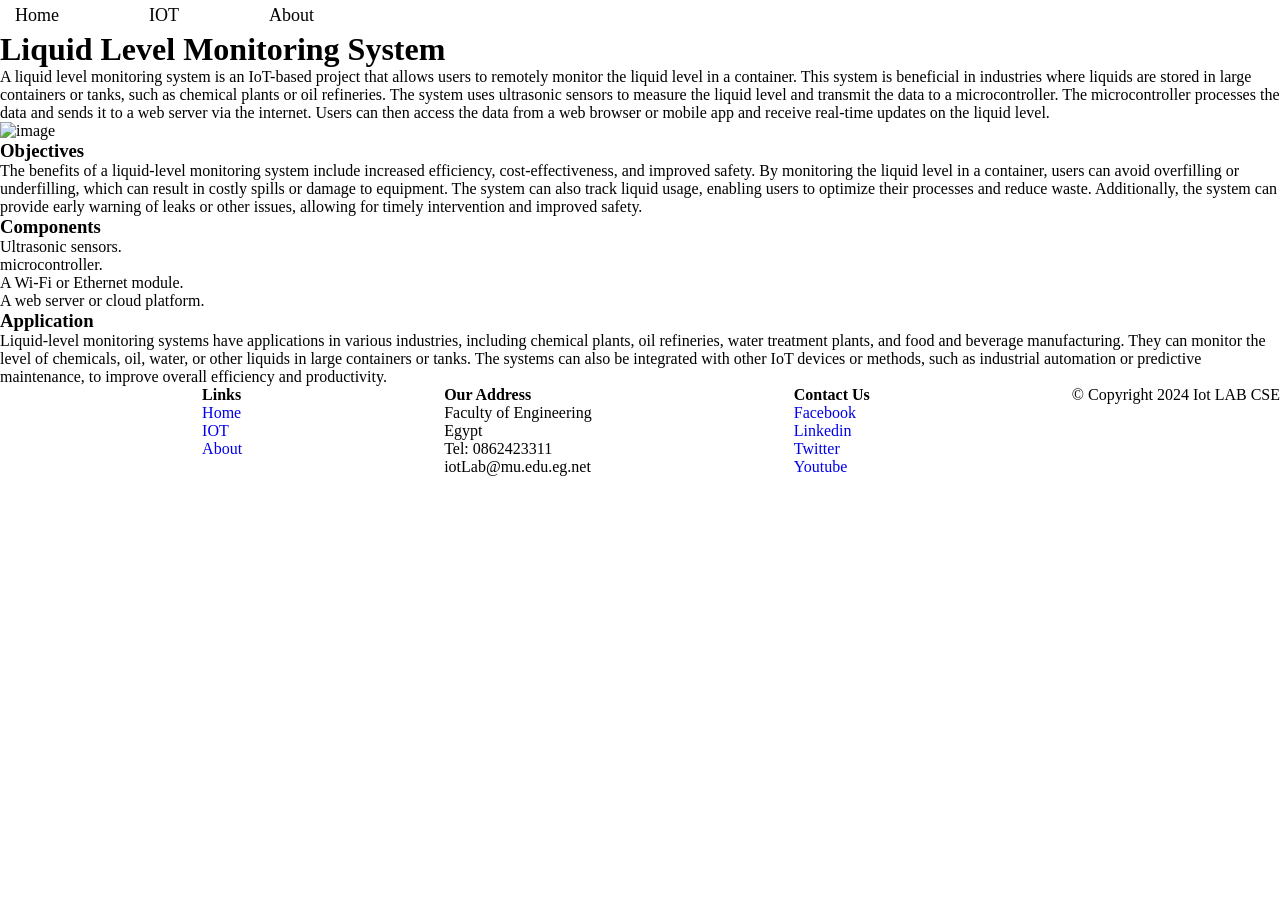
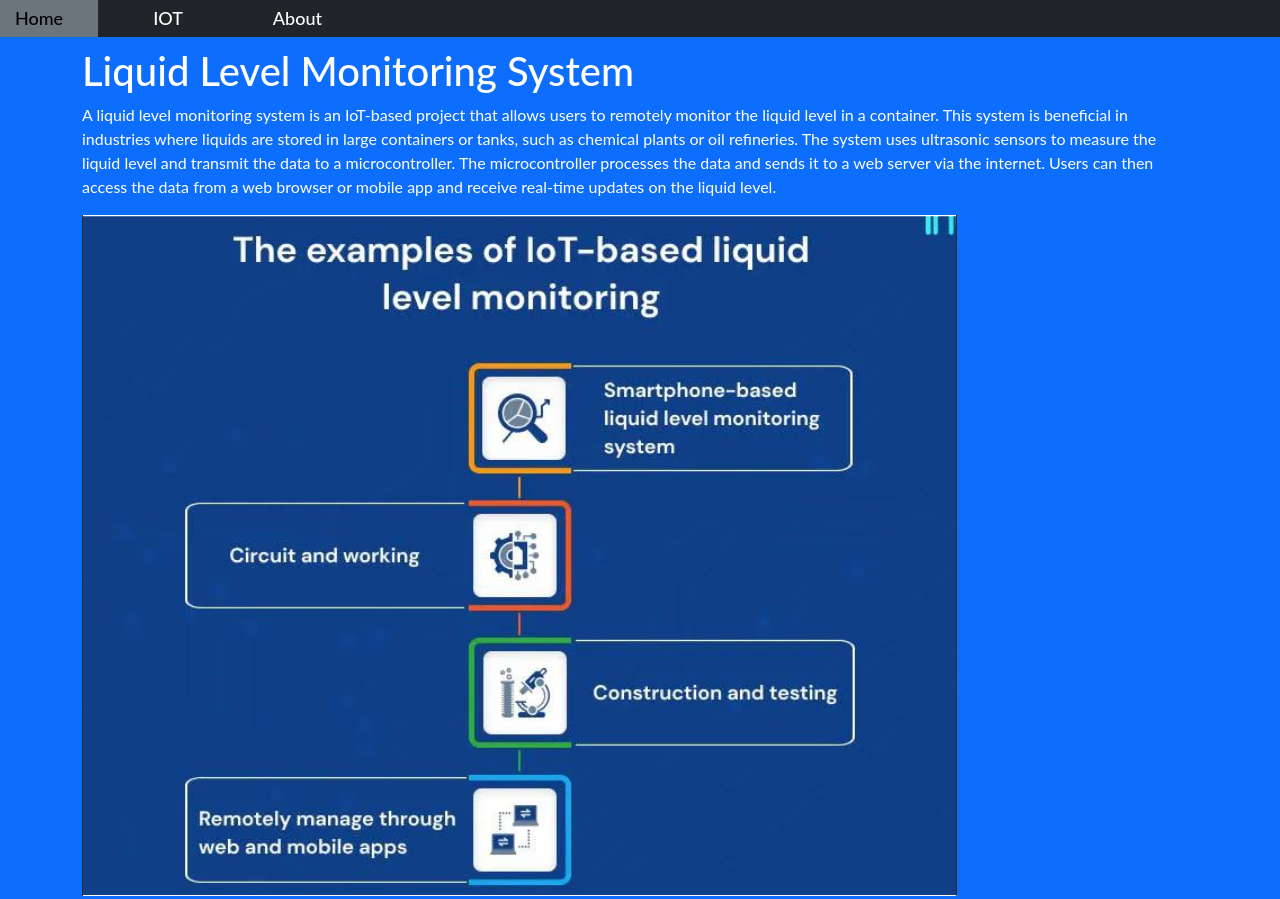
Before and after one commit to Mabona3/IOT, a plain HTML site: page index.html in a window 1280 px wide. Shown: the top 899 px of the page. Before the commit the page ends 800 px from the top, so only its background shows below. Drawn offline with Linux system fonts and the light colour scheme.

Commit message:
Initial Commit

```diff
--- a/index.html
+++ b/index.html
@@ -5,21 +5,22 @@
         <meta name="viewport" content="width=device-width, initial-scale=1.0">
         <!-- Style Sheets-->
         <link rel="stylesheet" href="./style/index.css">
+        <link rel="stylesheet" href="./style/bootstrap.min.css">
         <link rel="stylesheet" href="./style/style.css">
         <!-- Page Title -->
         <title>Liquid Monitoring</title>
     </head>
     <body>
-        <nav class="nav-bar">
-            <ul nav-bar-ul>
-                <li class="nav-bar_li_active"><a href="#">Home<a></li>
+        <nav class="bg-dark nav-bar">
+            <ul class="nav-bar_ul">
+                <li class="bg-secondary color-white nav-bar_li_active"><a href="#">Home<a></li>
                 <li><a href="./IOT.html">IOT<a></li>
                 <li><a href="./about.html">About<a></li>
             </ul>
         </nav>
-        <div class="Container">
-            <!-- Header Section -->
-            <header>
+        <!-- Header Section -->
+        <header class="bg-primary text-white">
+            <div class="container-md">
                 <h1 class="header_h1">Liquid Level Monitoring System</h1>
                 <p class="header_intro">
                 A liquid level monitoring system is an IoT-based project that allows
@@ -33,8 +34,10 @@
                 Users can then access the data from a web browser or
                 mobile app and receive real-time updates on the liquid level.
                 </p>
-                <img src="image.png" alt="image">
-            </header>
+                <img src="./images/image.png" alt="image">
+            </div>
+        </header>
+        <div class="container-md">
             <section>
                 <h3>Objectives</h3>
                 <p>The benefits of a liquid-level monitoring system include
--- a/style/index.css
+++ b/style/index.css
@@ -0,0 +1,4 @@
+header {
+    padding: 10px;
+    margin-bottom: 50px;
+}
--- a/style/style.css
+++ b/style/style.css
@@ -1,6 +1,19 @@
 * {
     box-sizing: border-box;
-    text-decoration: none;
+    padding: 0;
+    margin: 0;
+}
+
+html {
+    scroll-behavior: smooth;
+    color-scheme: dark;
+}
+
+body {
+    font-family: "Lato", sans-serif;
+}
+
+ul {
     list-style: none;
     padding: 0;
     margin: 0;
@@ -20,8 +33,17 @@
     padding:5px;
 }
 
+.nav-bar li a {
+    text-decoration: none;
+    color:white
+}
+
 .nav-bar .nav-bar_li_active {
-    background: white;
+    background: grey;
+}
+
+.nav-bar .nav-bar_li_active a{
+    color: black
 }
 
 .nav-bar a {
@@ -36,3 +58,8 @@ footer {
     width: 100%;
     justify-content: space-between;
 }
+
+.container {
+    width: 500px;
+    margin: auto 0;
+}
```
Also changed, not shown: IOT.html (+2 -1 lines), about.html (+4 -3 lines), script/bootstrap.min.js (added), style/bootstrap.min.css (added).
